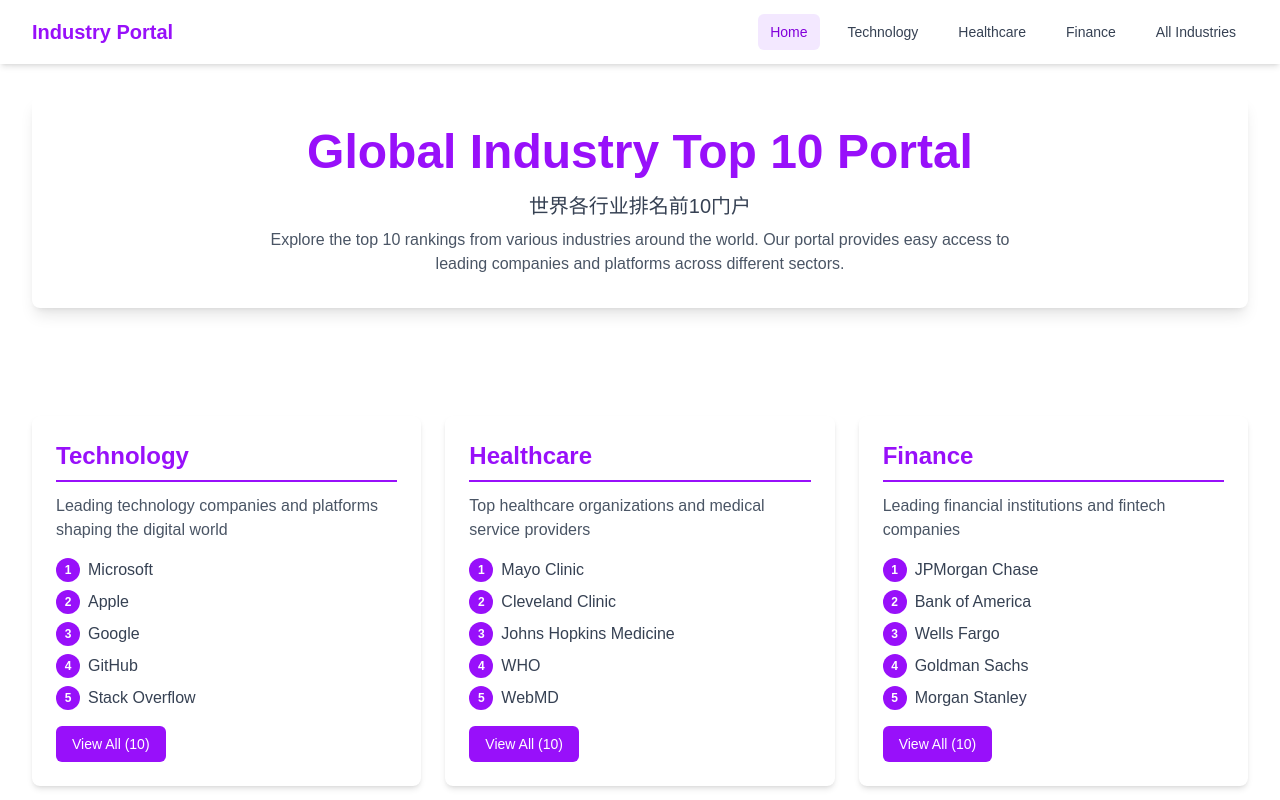
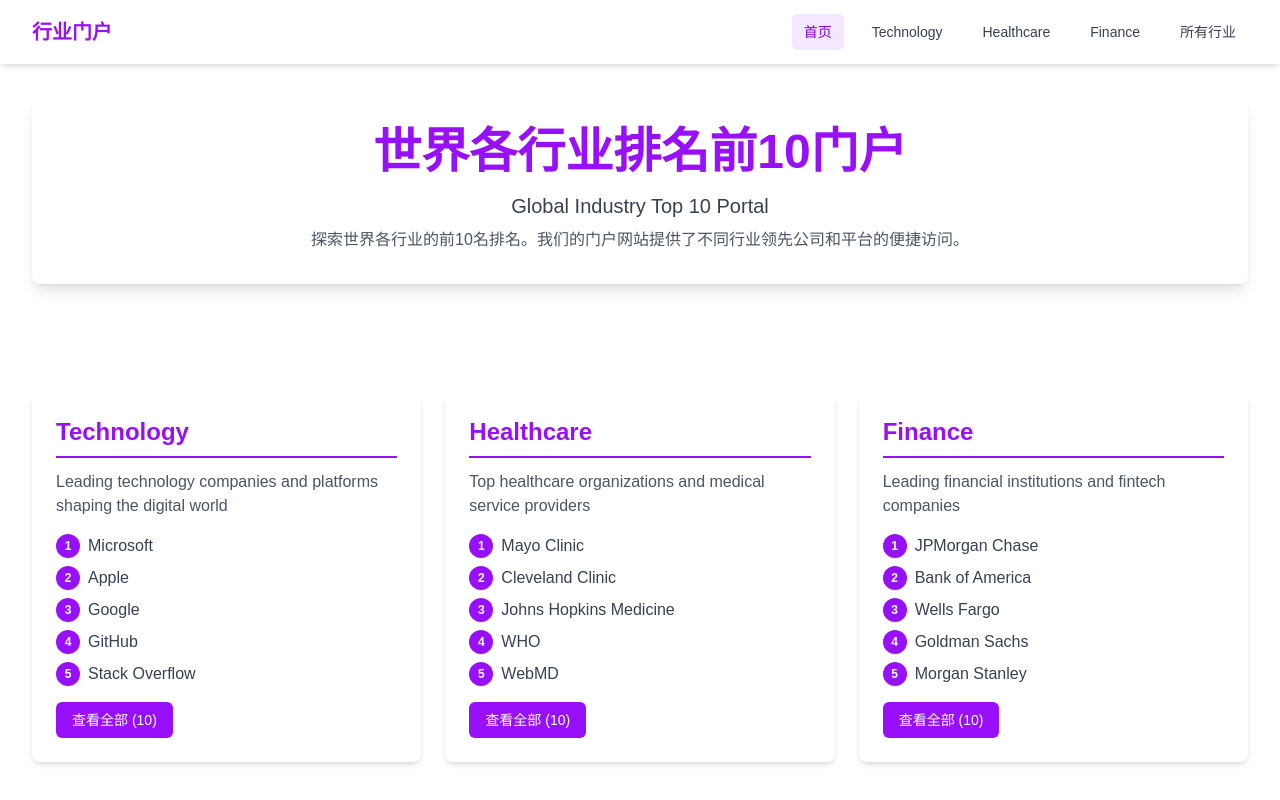
Before and after one commit to linlingwanshan/world, a Next.js app: page / in a window 1280 px wide. Shown: the top 800 px of the page. Built offline with nearby package versions, Linux system fonts and the light colour scheme.

Commit message:
Translate all project pages UI text to Chinese
Co-authored-by: sunhaolin <6194896+sunhaolin@users.noreply.github.com>

```diff
--- a/src/app/all-industries/page.tsx
+++ b/src/app/all-industries/page.tsx
@@ -8,11 +8,10 @@ export default function AllIndustriesPage() {
         {/* Page Header */}
         <div className="text-center mb-12 bg-white rounded-lg shadow-lg p-8">
           <h1 className="text-4xl sm:text-5xl font-bold text-purple-600 mb-4">
-            All Industries
+            所有行业
           </h1>
           <p className="text-gray-600 max-w-3xl mx-auto">
-            Browse through all available industry categories and discover the top 10
-            websites in each sector.
+            浏览所有可用的行业类别，发现每个行业的前10名网站。
           </p>
         </div>
 
--- a/src/app/industry/[id]/page.tsx
+++ b/src/app/industry/[id]/page.tsx
@@ -42,7 +42,7 @@ export default async function IndustryPage({ params }: PageProps) {
               d="M15 19l-7-7 7-7"
             />
           </svg>
-          Back to Home
+          返回首页
         </Link>
 
         {/* Industry Header */}
@@ -56,7 +56,7 @@ export default async function IndustryPage({ params }: PageProps) {
         {/* Top 10 List */}
         <div className="bg-white rounded-lg shadow-lg p-8">
           <h2 className="text-2xl font-bold text-gray-800 mb-6">
-            Top 10 {industry.name} Websites
+            {industry.name}前10名网站
           </h2>
           <div className="space-y-4">
             {industry.websites.map((website, index) => (
@@ -91,7 +91,7 @@ export default async function IndustryPage({ params }: PageProps) {
                     rel="noopener noreferrer"
                     className="text-purple-600 hover:text-purple-700 text-sm inline-flex items-center mt-1"
                   >
-                    Visit Website
+                    访问网站
                     <svg
                       className="w-4 h-4 ml-1"
                       fill="none"
--- a/src/app/page.tsx
+++ b/src/app/page.tsx
@@ -8,21 +8,20 @@ export default function Home() {
         {/* Hero Section */}
         <div className="text-center mb-12 bg-white rounded-lg shadow-lg p-8">
           <h1 className="text-4xl sm:text-5xl font-bold text-purple-600 mb-4">
-            Global Industry Top 10 Portal
+            世界各行业排名前10门户
           </h1>
           <p className="text-xl text-gray-700 mb-2">
-            世界各行业排名前10门户
+            Global Industry Top 10 Portal
           </p>
           <p className="text-gray-600 max-w-3xl mx-auto">
-            Explore the top 10 rankings from various industries around the world.
-            Our portal provides easy access to leading companies and platforms across different sectors.
+            探索世界各行业的前10名排名。我们的门户网站提供了不同行业领先公司和平台的便捷访问。
           </p>
         </div>
 
         {/* Featured Industries */}
         <div className="mb-8">
           <h2 className="text-3xl font-bold text-white mb-6 text-center">
-            Featured Industries
+            精选行业
           </h2>
           <div className="grid grid-cols-1 md:grid-cols-2 lg:grid-cols-3 gap-6">
             {industries.slice(0, 3).map((industry) => (
@@ -34,7 +33,7 @@ export default function Home() {
         {/* Other Industries */}
         <div>
           <h2 className="text-3xl font-bold text-white mb-6 text-center">
-            Other Industries
+            其他行业
           </h2>
           <div className="grid grid-cols-1 md:grid-cols-2 lg:grid-cols-3 gap-6">
             {industries.slice(3).map((industry) => (
--- a/src/components/IndustryCard.tsx
+++ b/src/components/IndustryCard.tsx
@@ -33,7 +33,7 @@ export default function IndustryCard({ industry }: IndustryCardProps) {
         href={`/industry/${industry.id}`}
         className="inline-block bg-purple-600 text-white px-4 py-2 rounded-md hover:bg-purple-700 transition-colors text-sm font-medium"
       >
-        View All ({industry.websites.length})
+        查看全部 ({industry.websites.length})
       </Link>
     </div>
   );
--- a/src/components/Navigation.tsx
+++ b/src/components/Navigation.tsx
@@ -24,7 +24,7 @@ export default function Navigation() {
           <div className="flex items-center">
             <Link href="/" className="flex-shrink-0 flex items-center">
               <h1 className="text-xl font-bold text-purple-600">
-                Industry Portal
+                行业门户
               </h1>
             </Link>
           </div>
@@ -39,7 +39,7 @@ export default function Navigation() {
                   : 'text-gray-700 hover:bg-purple-50 hover:text-purple-600'
               }`}
             >
-              Home
+              首页
             </Link>
             {industries.slice(0, 3).map((industry) => (
               <Link
@@ -62,7 +62,7 @@ export default function Navigation() {
                   : 'text-gray-700 hover:bg-purple-50 hover:text-purple-600'
               }`}
             >
-              All Industries
+              所有行业
             </Link>
           </div>
 
@@ -74,7 +74,7 @@ export default function Navigation() {
               className="inline-flex items-center justify-center p-2 rounded-md text-gray-700 hover:text-purple-600 hover:bg-purple-50 focus:outline-none focus:ring-2 focus:ring-inset focus:ring-purple-500"
               aria-expanded="false"
             >
-              <span className="sr-only">Open main menu</span>
+              <span className="sr-only">打开主菜单</span>
               {!isMenuOpen ? (
                 <svg
                   className="block h-6 w-6"
@@ -126,7 +126,7 @@ export default function Navigation() {
                   : 'text-gray-700 hover:bg-purple-50 hover:text-purple-600'
               }`}
             >
-              Home
+              首页
             </Link>
             {industries.slice(0, 3).map((industry) => (
               <Link
@@ -151,7 +151,7 @@ export default function Navigation() {
                   : 'text-gray-700 hover:bg-purple-50 hover:text-purple-600'
               }`}
             >
-              All Industries
+              所有行业
             </Link>
           </div>
         </div>
```
